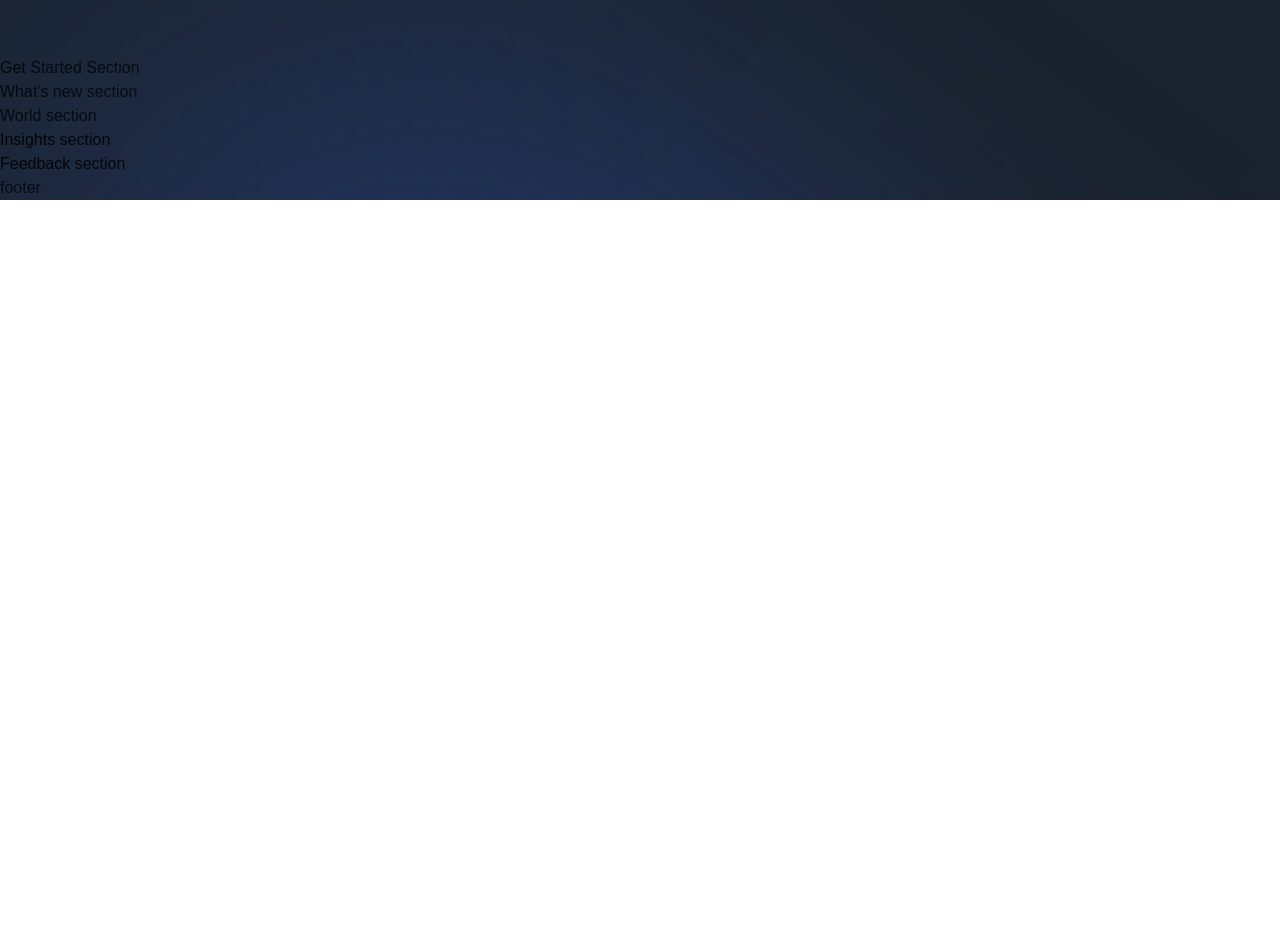
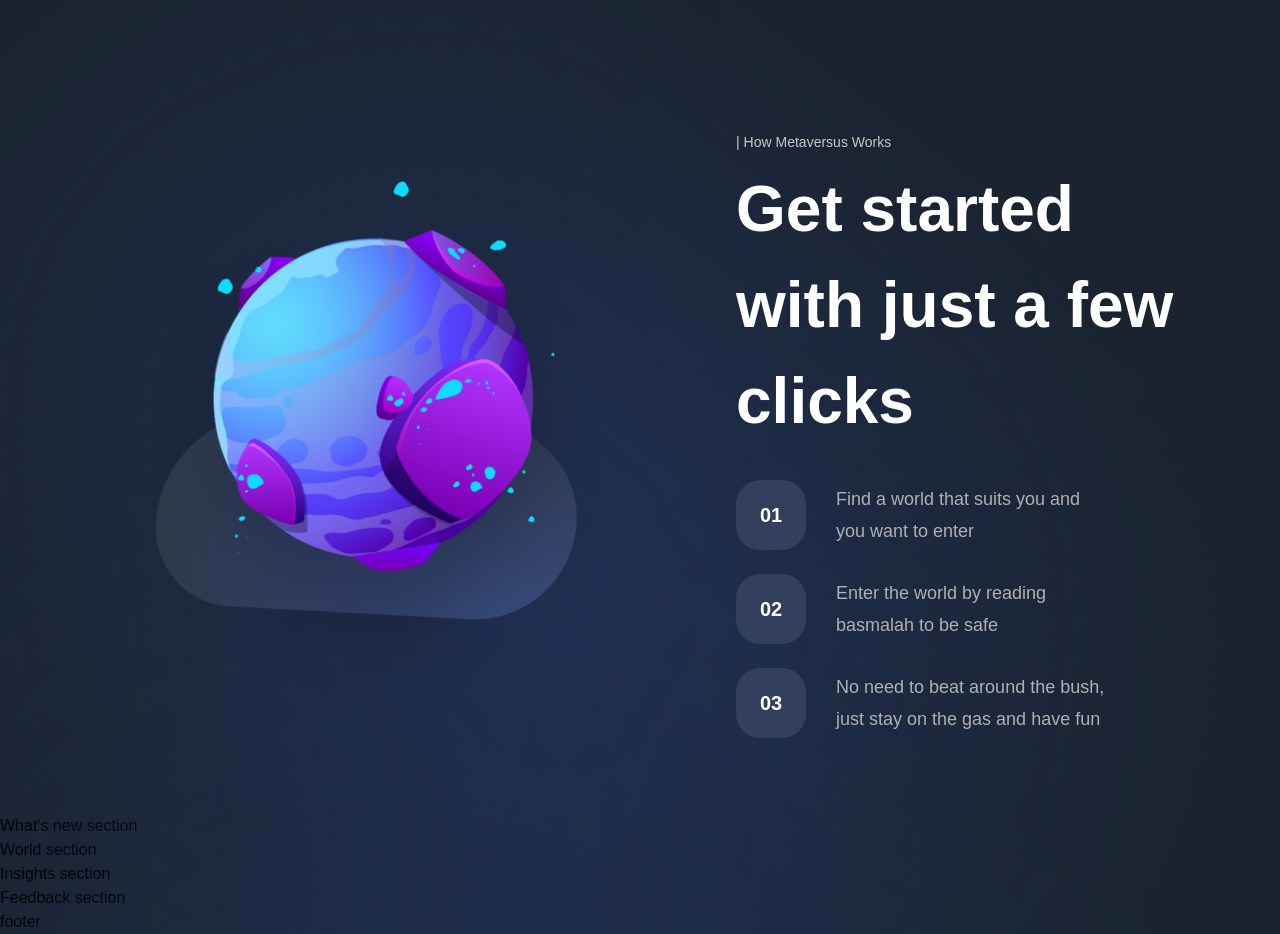
Before and after one commit to ristotoldsep/metaverse-landing-page, a Next.js app: page / in a window 1280 px wide. Shown: the part 2600-3534 px from the top of the page. Before the commit the page ends 2800 px from the top, so only its background shows below. Built offline with nearby package versions, Linux system fonts and the light colour scheme; a web font is replaced by a local one.

Commit message:
Finished get started  section

```diff
--- a/components/StartSteps.jsx
+++ b/components/StartSteps.jsx
@@ -1,6 +1,11 @@
-const StartSteps = () => (
-  <div>
-    start steps
+import styles from "../styles"
+
+const StartSteps = ({ number, text }) => (
+  <div className={`${styles.flexCenter} flex-row`}>
+    <div className={`${styles.flexCenter} w-[70px] h-[70px] rounded-[24px] bg-[#323f5d]`}>
+      <p className="font-bold text-[20px] text-white">0{number}</p>
+    </div>
+    <p className="flex-1 ml-[30px] font-normal text-[18px] text-[#B0B0B0] leading-[32px]">{text}</p>
   </div>
 );
 
--- a/sections/GetStarted.jsx
+++ b/sections/GetStarted.jsx
@@ -1,8 +1,49 @@
 'use client';
 
+import { motion } from "framer-motion";
+
+import styles from "../styles";
+import { staggerContainer, fadeIn, planetVariants } from "../utils/motion";
+import { StartSteps, TitleText, TypingText } from "../components";
+import { startingFeatures } from "../constants";
+
 const GetStarted = () => (
-  <section>
-    Get Started Section
+  <section className={`${styles.paddings} relative z-10`}>
+    <motion.div
+      variants={staggerContainer}
+      initial="hidden"
+      whileInView="show"
+      viewport={{once: 'false', amount: 0.25}}
+      className={`${styles.innerWidth} mx-auto flex lg:flex-row flex-col gap-8`}
+    >
+      <motion.div
+        variants={planetVariants('left')}
+        className={`flex-1 ${styles.flexCenter}`}
+      >
+        <img
+          src="/get-started.png"
+          alt="get-started"
+          className="w-[90%] h-[90%] object-contain"
+        />
+      </motion.div>
+      <motion.div
+        variants={fadeIn('left', 'tween', 0.2, 1)}
+        className="flex-[0.75] flex justify-center flex-col"
+      >
+        <TypingText title="| How Metaversus Works" />
+        <TitleText title={<>Get started with just a few clicks</>} />
+        <div className="mt-[31px] flex flex-col max-w-[370px] gap-[24px]">
+          {startingFeatures.map((feature, index) => (
+            <StartSteps
+              key={feature}
+              number={index + 1}
+              text={feature}
+            />
+          ))}
+        </div>
+      </motion.div>
+
+    </motion.div>
   </section>
 );
 
--- a/utils/motion.js
+++ b/utils/motion.js
@@ -108,7 +108,7 @@
 
 export const planetVariants = (direction) => ({
   hidden: {
-    x: direction === 'left' ? '-100%' : '100%',
+    x: direction === 'left' ? '-150%' : '150%',
     rotate: 120,
   },
   show: {
```
